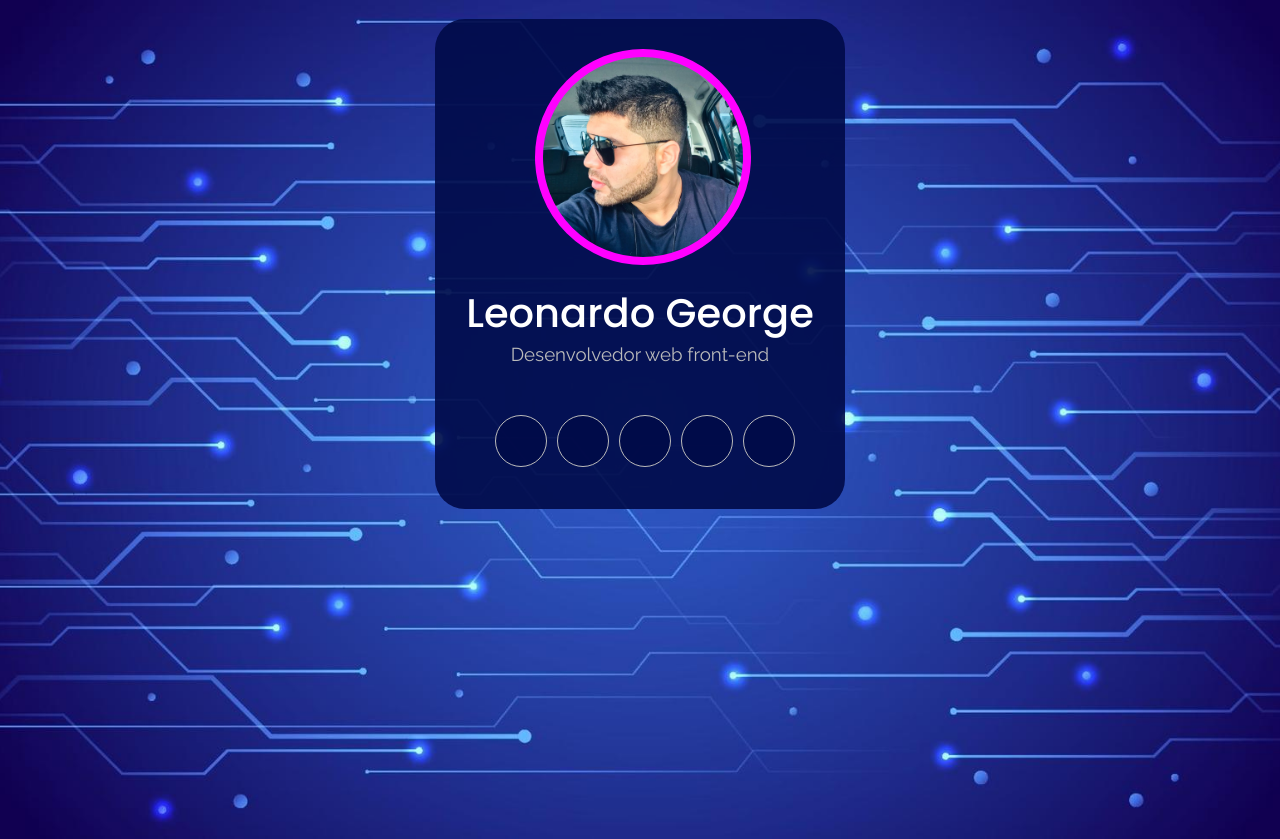
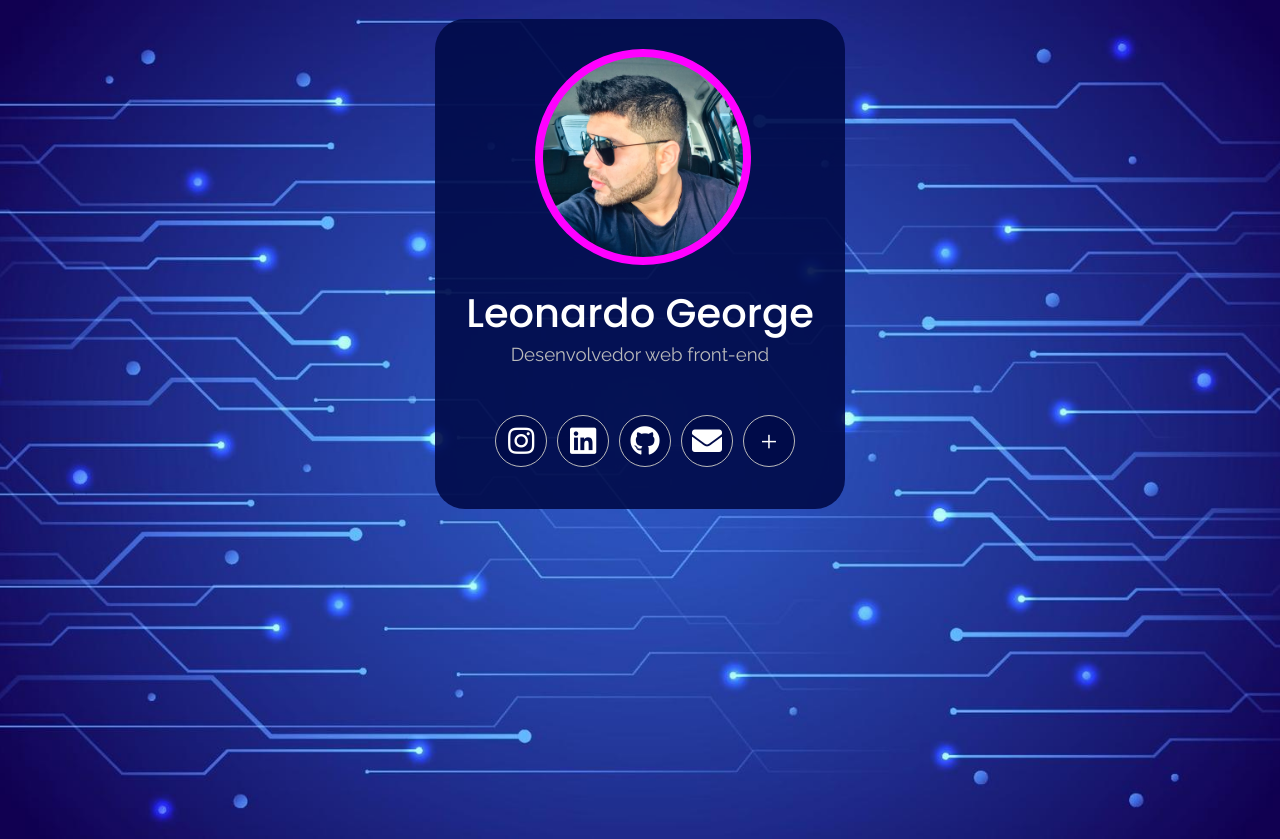
Before and after one commit to LeonardoGeorge/First-portfolio, a PHP site: page / in a window 1280 px wide. Shown: the part 91-930 px from the top of the page. Run offline with PHP 8.4, Linux system fonts and the light colour scheme.

Commit message:
Update icons/social-midia

```diff
--- a/CSS/style.css
+++ b/CSS/style.css
@@ -94,6 +94,23 @@
 }
 
 .social_midia {
+    font-size: 30px;
+    color: #fff;
+}
+
+.fab {
+   margin-top: 10px;
+}
+
+.fas {
+    margin-top: 10px;
+}
+
+.social_midia p {
+    margin-top: 8px;
+}
+
+.social_midia {
     width: 50px;
     height: 50px;
     margin-left: 10px;
--- a/index.html
+++ b/index.html
@@ -6,6 +6,10 @@
     <script src="JS/script.js" defer></script>
     <meta name="viewport" content="width=device-width, initial-scale=1.0">
     <meta charset="UTF-8">
+
+    <!-- Font Awesome-->
+    <link rel="stylesheet" href="https://cdnjs.cloudflare.com/ajax/libs/font-awesome/5.15.4/css/all.min.css">
+
 
     <!-- Google Fonts-->
     <link rel="preconnect" href="https://fonts.googleapis.com">
@@ -43,12 +47,18 @@
             </div>
             <div class="container_social_midia">
                 <div class="social_midia ins">
-                    <i class="fa-brands fa-instagram"></i>
+                    <i class="fab fa-instagram"></i>
                 </div>
-                <div class="social_midia lk"></div>
-                <div class="social_midia gh"></div>
-                <div class="social_midia gmail"></div>
-                <div class="social_midia +"></div>
+                <div class="social_midia lk">
+                    <i class="fab fa-linkedin"></i>
+                </div>
+                <div class="social_midia gh">
+                    <i class="fab fa-github"></i>
+                </div>
+                <div class="social_midia gmail">
+                    <i class="fas fa-envelope"></i>
+                </div>
+                <div class="social_midia"> <p> + </p> </div>
             </div>
         </div>
     </section>
```
